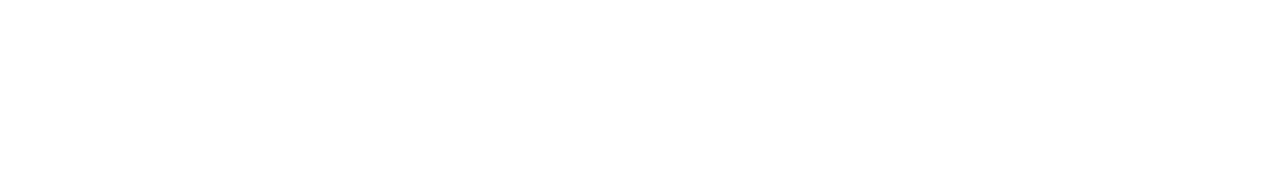
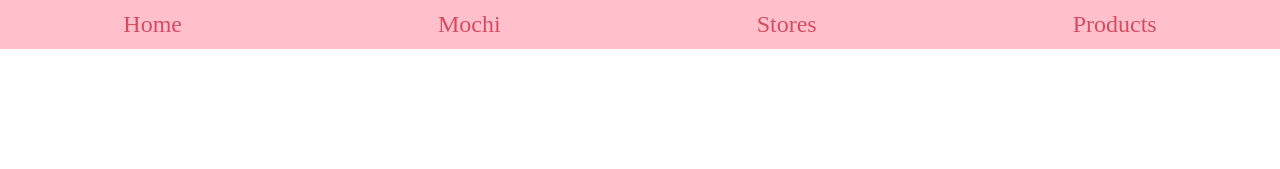
Before and after one commit to sarahgarson/mochi.github.io, a plain HTML site: page index.html in a window 1280 px wide. Drawn offline with Linux system fonts and the light colour scheme; files that its build step writes are made by us from their sources; files whose address does not match are found by name.

Commit message:
style.css

```diff
--- a/index.html
+++ b/index.html
@@ -3,7 +3,19 @@
   <head>
     <meta charset="UTF-8" />
     <meta name="viewport" content="width=device-width, initial-scale=1.0" />
-    <title>Document</title>
+    <link
+      rel="stylesheet"
+      type="text/css"
+      href="/Users/sarahgarson/Documents/GitHub/mochi.github.io/style.css"
+    />
+    <title>Mochi Website</title>
   </head>
-  <body></body>
+  <body>
+    <nav class="navbar">
+      <a class="links_nav" href="#home"> Home</a>
+      <a class="links_nav" href="#about">Mochi</a>
+      <a class="links_nav" href="#mochi_stores">Stores</a>
+      <a class="links_nav" href="#products">Products</a>
+    </nav>
+  </body>
 </html>
--- /dev/null
+++ b/style.css
@@ -0,0 +1,37 @@
+/* "Default" code, always good to have in the beginning of the css for more organization*/
+
+* {
+  box-sizing: border-box;
+  margin: 0;
+  padding: 0;
+}
+
+html,
+body {
+  width: 100%;
+  height: 100%;
+  margin: 0px;
+  padding: 0px;
+  overflow-x: hidden;
+}
+
+/*navbar starting here*/
+
+.navbar {
+  background-color: pink;
+  position: fixed;
+  top: 0;
+  width: 100%;
+  height: 49px;
+  z-index: 1;
+  display: flex;
+  justify-content: center;
+  align-items: center;
+}
+
+.links_nav {
+  text-decoration: none;
+  color: rgb(212, 76, 99);
+  padding: 10%;
+  font-size: 150%;
+}
```
